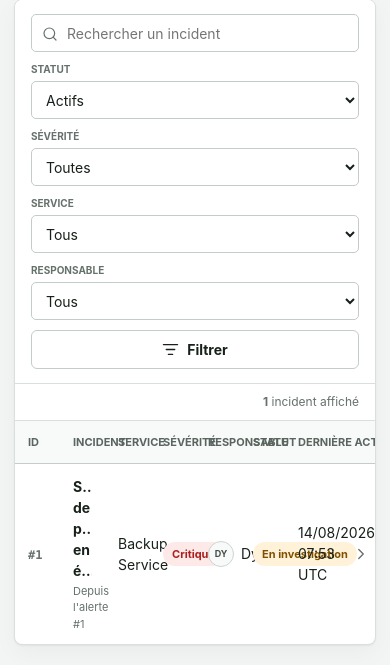
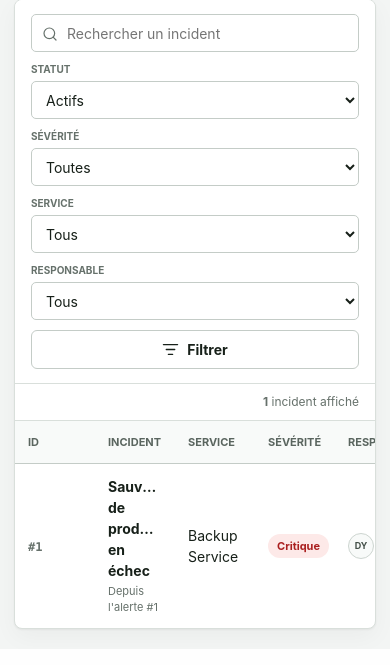
Before and after one commit to ThDyllan/opsforge, a FastAPI app: page /incidents in a window 390 px wide. Shown: the part 228-893 px from the top of the page. Run offline with FastAPI, Linux system fonts and the light colour scheme; data comes from the database, SQL or seed files in the repository.

Commit message:
Make the incidents table scroll instead of collapsing on mobile
Below ~560px the incidents queue table compressed all columns into
overlapping, unreadable content (word-per-line titles, merged headers).
The alerts table has a dedicated mobile card layout; the incidents table
has none and no minimum width, so it shrank to the viewport.

Give queue tables without a card layout a 640px minimum width inside the
existing .table-wrap (overflow-x: auto): on mobile the table now keeps
readable columns and scrolls horizontally inside its own frame, matching
the documented manual-test criterion. Desktop and tablet rendering are
unchanged; the alerts card pattern is excluded via :not(.alerts-table).

A full card layout for incidents remains a possible later improvement;
this is the minimal robust fix.

Co-Authored-By: Claude Fable 5 <noreply@anthropic.com>

```diff
--- a/app/static/styles.css
+++ b/app/static/styles.css
@@ -2856,6 +2856,13 @@ label small {
     transform: rotate(90deg);
   }
 
+  /* Queue tables without a dedicated mobile card layout (e.g. incidents)
+     must keep a readable width and scroll inside .table-wrap instead of
+     compressing their columns into overlapping content. */
+  .queue-table:not(.alerts-table) {
+    min-width: 640px;
+  }
+
   .alerts-table {
     border-collapse: separate;
     border-spacing: 0 12px;
```
